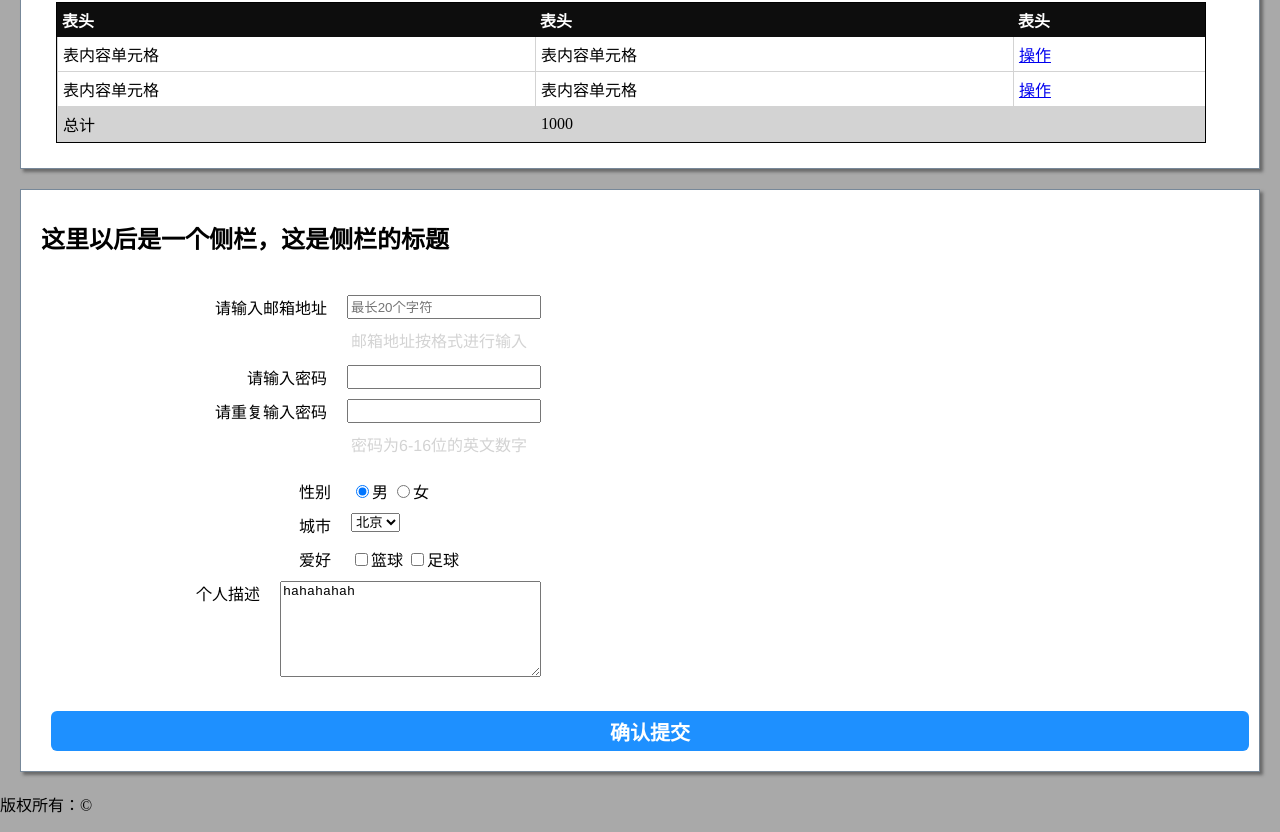
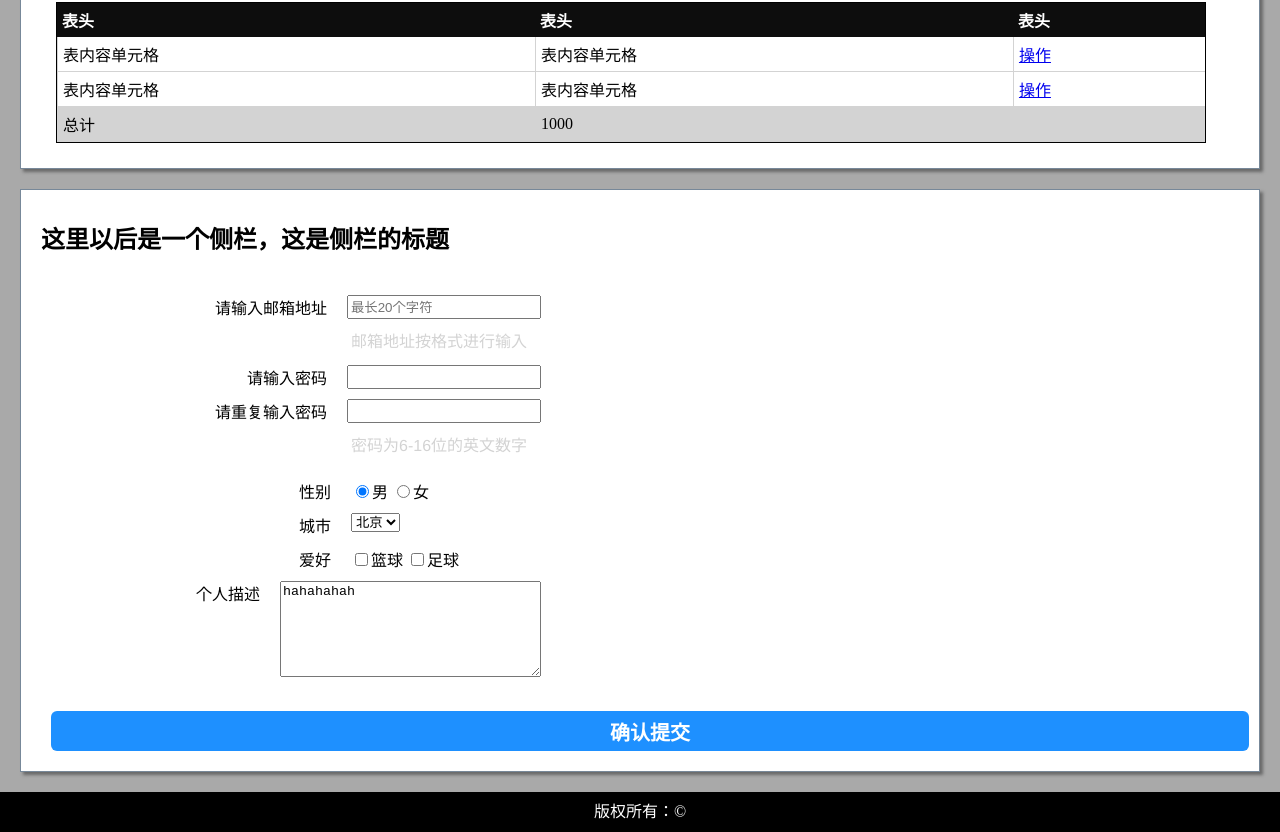
Before and after one commit to ydc201211/FE-demo, a plain HTML site: page task_2.html in a window 1280 px wide. Shown: the part 2682-3514 px from the top of the page. Drawn offline with Linux system fonts and the light colour scheme.

Commit message:
finish task_2 1

```diff
--- a/css/task2.css
+++ b/css/task2.css
@@ -143,3 +143,10 @@ label{
     border: none;
     border-radius: 6px;
 }
+footer{
+    height: 40px;
+    background: #000;
+    color: #fff;
+    text-align: center;
+    line-height: 40px;
+}
```
